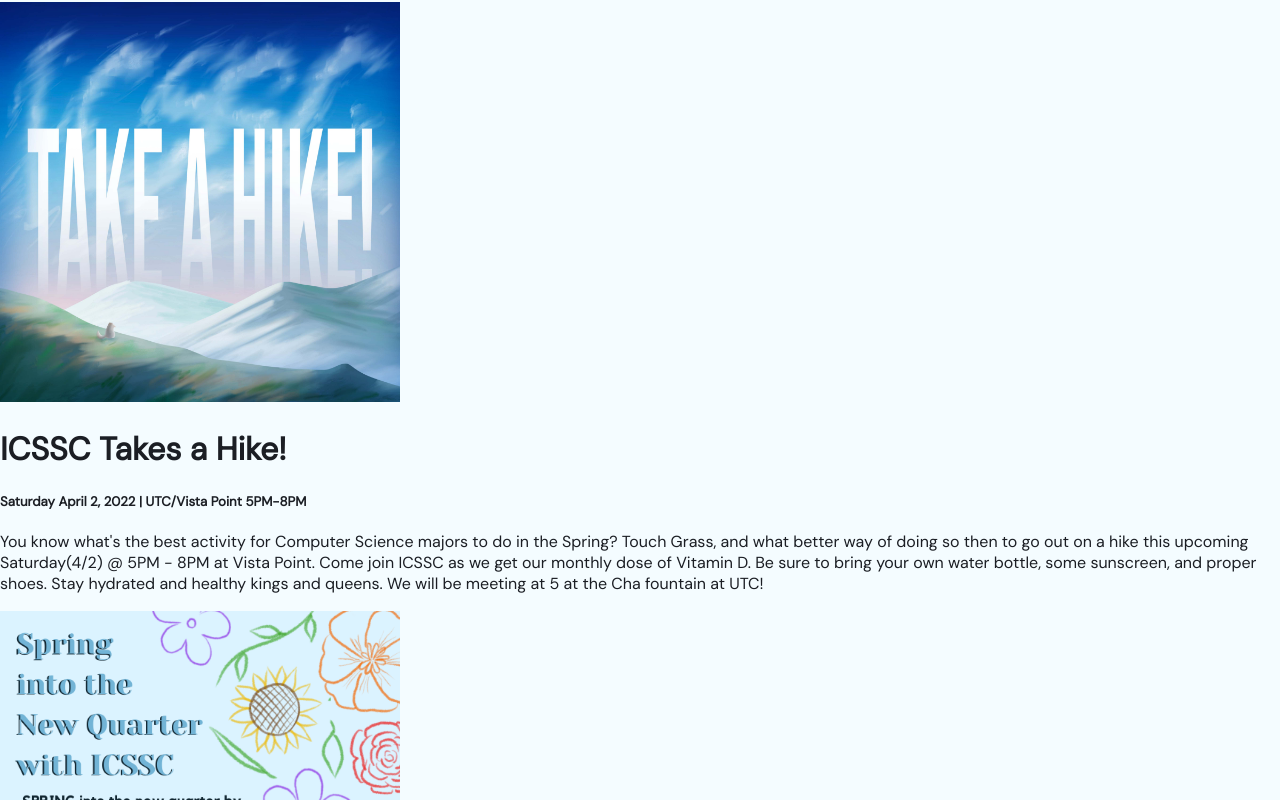
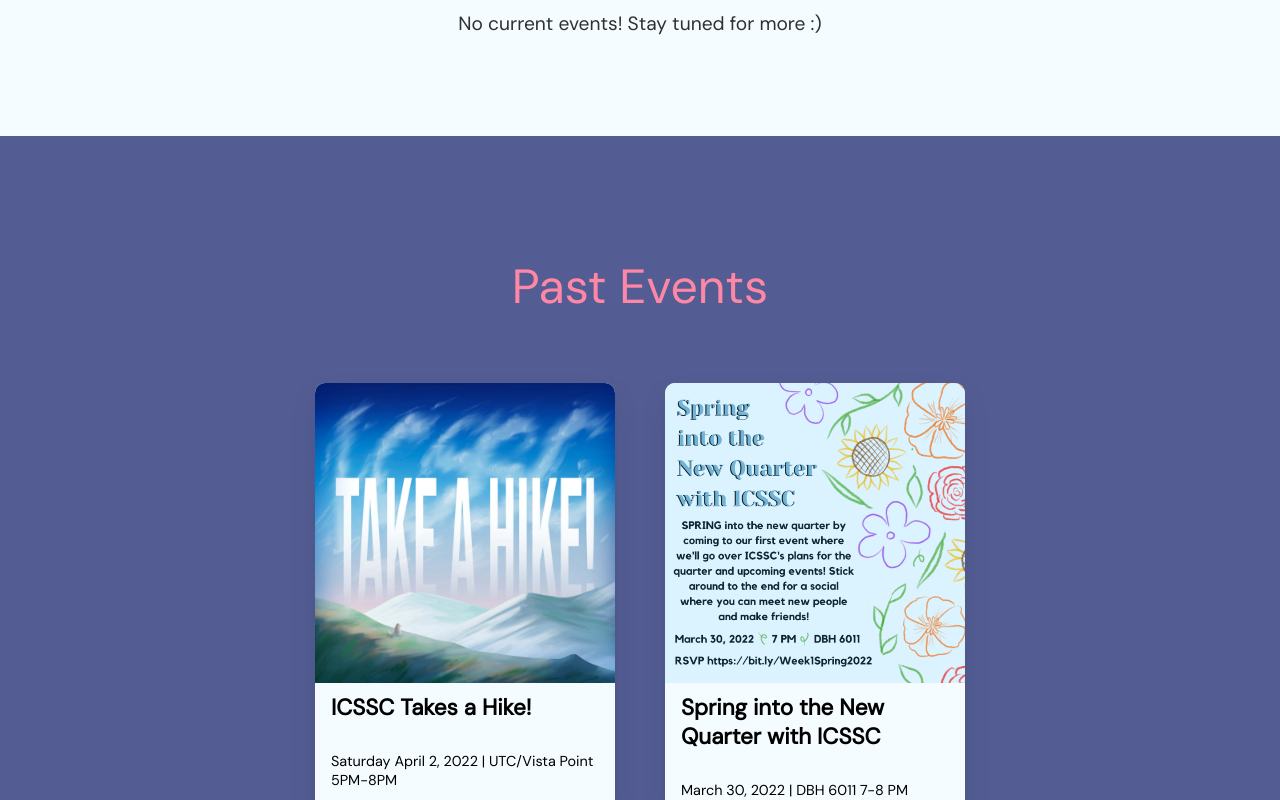
Before and after one commit to icssc/icssc-website, a Next.js app: page /events in a window 1280 px wide. Shown: the part 480-1280 px from the top of the page. Built offline with nearby package versions, Linux system fonts and the light colour scheme.

Commit message:
Update Events page to display event cards (#51)
* Update Events page to display event cards

* Adjusted style syntax and merge conflicts

* Finished styles for events

* Update Bootstrap Style

* Hover effect

* Changed Current to Upcoming Events

```diff
--- a/package.json
+++ b/package.json
@@ -18,7 +18,7 @@
     "react-bootstrap": "^2.2.2",
     "react-dom": "18.0.0",
     "react-icons": "^4.3.1",
-    "sass": "^1.54.9"
+    "sass": "^1.55.0"
   },
   "devDependencies": {
     "eslint": "8.12.0",
--- a/pages/events.js
+++ b/pages/events.js
@@ -1,47 +1,93 @@
-import Image from "next/image";
-import { Col, Container, Row, Button } from "react-bootstrap";
+import { Col, Container, Row, Button, Modal } from "react-bootstrap";
 import EventsData from '../assets/data/events.json';
+import React, { useState } from 'react';
+
+import styles from '/styles/Events.module.scss';
+
+function EventModal(props) {
+  const {src, title, time, desc, isCurrent, rsvp_src} = props;
+  return (
+    <Modal
+      {...props}
+      size="lg"
+      aria-labelledby="contained-modal-title-vcenter"
+      centered
+    >
+      <Modal.Header closeButton>
+        <Modal.Title id="contained-modal-title-vcenter">
+          {title}
+        </Modal.Title>
+      </Modal.Header>
+      <Modal.Body>
+        <p>{time}</p>
+        {desc}
+      </Modal.Body>
+      <Modal.Footer>
+        {isCurrent && <Button variant="success" href={rsvp_src}>RSVP</Button>}
+        <Button onClick={props.onHide}>Close</Button>
+      </Modal.Footer>
+    </Modal>
+  );
+}
+
 
 function Event(props) {
+  const [modalShow, setModalShow] = useState(false);
   const {src, title, time, desc, isCurrent, rsvp_src} = props;
   return (
-    <Container className="pt-5 pb-5 mt-5 mb-5">
-      <Row className="align-items-center">
-        <Col lg={6}>
-          <Image
-            className="rounded"
-            objectFit={"contain"}
-            src={src}
-            alt={`${title} image`}
-            height={400}
-            width={400}
+    <>
+      <div className={`${styles.eventBox}`} onClick={() => setModalShow(true)}>
+          <img
+              src={src}
           />
-        </Col>
-        <Col lg={6}>
-          <Container>
-            <h1 className="mb-4">{title}</h1>
-            <h5 className="mb-4">{time}</h5>
-            <p>{desc}</p>
-            {isCurrent &&
-                <Button size="lg" href={rsvp_src}>RSVP</Button>
-            }
-          </Container>
-        </Col>
-      </Row>
-    </Container>
-  )
+          <h4 style={{marginTop:"10px", fontWeight:"600"}}>
+              {title}
+          </h4>
+          <p>{time}</p>
+      </div>
+      <EventModal
+        show={modalShow}
+        onHide={() => setModalShow(false)}
+        title={title}
+        desc={desc}
+        isCurrent={isCurrent}
+        time={time}
+        rsvp_src={rsvp_src}
+      />
+    </>
+  );
 }
 
 export default function Events() {
   return (
     <>
-      <h1>Events</h1>
-      <h1 className="text-center">Current Events</h1>
-      {<p className="text-center">No current events! Stay tuned for more :)</p>}
-      {/* EventsData["current"].map(current => <Event {...current} isCurrent={true}/>) */}
+      {/* Event Title Section */}
+      <div className="sectionAlt">
+      <h2>Upcoming Events</h2>
+      {<p>No current events! Stay tuned for more :)</p>}
+      {/* Uncomment This To Display Current Events */}
+      {/* <Row style={{justifyContent:"center"}}>
+        <div className={`${styles.sectionEvents} `}>
+          <div className={`${styles.eventsGrid}`}>
+              {EventsData["current"].map(past => <Event {...past} isCurrent={true}/>)}
+          </div>
+        </div>
+      </Row> */}
+      </div>
 
-      <h1 className="text-center mt-5 pt-5">Past Events</h1>
-      {EventsData["past"].map(past => <Event {...past} isCurrent={false}/>)}
+
+      {/* Event Past Section */}
+      <div className="section">
+        <h2>Past Events</h2>
+        <Row style={{justifyContent:"center"}}>
+        <div className={`${styles.sectionEvents} `}>
+          <div className={`${styles.eventsGrid}`}>
+              {EventsData["past"].map(past => <Event {...past} isCurrent={false}/>)}
+          </div>
+        </div>
+        </Row>
+      </div>
+
     </>
   )
 }
--- /dev/null
+++ b/styles/Events.module.scss
@@ -0,0 +1,80 @@
+@import 'styles/variables';
+
+.eventsGrid {
+    display: flex;
+    justify-content: center;
+    flex-wrap: wrap;
+    text-align: center;
+    max-width: 80vw;
+}
+
+.eventBox {
+    margin: 25px;
+    cursor: pointer;
+    border-radius: 10px;
+    background-color: $light-cotton-candy;
+    width: 300px;
+    color: black;
+    box-shadow: rgba(50, 50, 93, 0.25) 0px 13px 27px -5px, rgba(0, 0, 0, 0.05) 0px 8px 16px -8px;
+    &:hover { transform: scale(1.2);}
+    transition: 0.3s;
+    img {
+        max-width: 300px;
+        display: block;
+        border-top-left-radius: 10px;
+        border-top-right-radius: 10px;
+        max-height: 300px;
+        min-height: 300px;
+        object-fit: cover;
+    }
+    p {
+        font-size: 0.9rem;
+        padding-left: 1rem;
+        text-align: left;
+    }
+    h4 {
+        font-size: 1.4rem;
+        padding-left: 1rem;
+        text-align: left;
+    }
+}
+
+.sectionEvents {
+    max-width: 1300px;
+}
+
+/* Extra small devices (phones, 380px and down) */
+@media only screen and (max-width: 380px) {
+    .eventBox {
+        max-width: none;
+        margin-top: 15px;
+        min-height: none;
+        img {
+            width: 100%;
+            border-top-left-radius: 10px;
+            border-top-right-radius: 10px;
+            max-height: 200px;
+            min-height: 0px;
+        }
+        p {
+            font-size: 0.7rem;
+            padding-left: .5rem;
+        }
+        h4 {
+            font-size: 1.2rem;
+            padding-left: .5rem;
+        }
+    }
+}
+
+/* Small devices (portrait tablets and large phones, 380px and up) */
+@media only screen and (min-width: 380px) {}
+
+/* Medium devices (landscape tablets, 768px and up) */
+@media only screen and (min-width: 768px) {}
+
+/* Large devices (laptops/desktops, 992px and up) */
+@media only screen and (min-width: 992px) {}
+
+/* Extra large devices (large laptops and desktops, 1200px and up) */
+@media only screen and (min-width: 1200px) {}
--- a/styles/globals.scss
+++ b/styles/globals.scss
@@ -37,6 +37,9 @@
   overflow-x: hidden;
   background-color: $light-cotton-candy;
 }
+
+// Removes ReactBootstrap Modals' additional padding
+.modal-open, nav {padding-right: 0px!important;}
 
 .nav-link, .navbar-nav{
   color: black!important;
@@ -81,6 +84,7 @@
   }
 }
 
+// Alternative Section, lighter background
 .sectionAlt {
   background-color: $light-cotton-candy;
   p {color:$black}
@@ -117,6 +121,16 @@
 
 .pinkButton:hover {background-color:$strawberry;}
 
+
+// Bootstrap Styles
+.btn-primary {
+  background-color: hotpink;
+  border-color: $black;
+  color: color;
+  &:hover {background-color: rgb(255, 0, 128);}
+}
+
+
 /* Extra small devices (phones, 380px and down) */
 @media only screen and (max-width: 380px) {}
 
```
Also changed, not shown: 1 other file (tests, documents, lock files or other folders).
